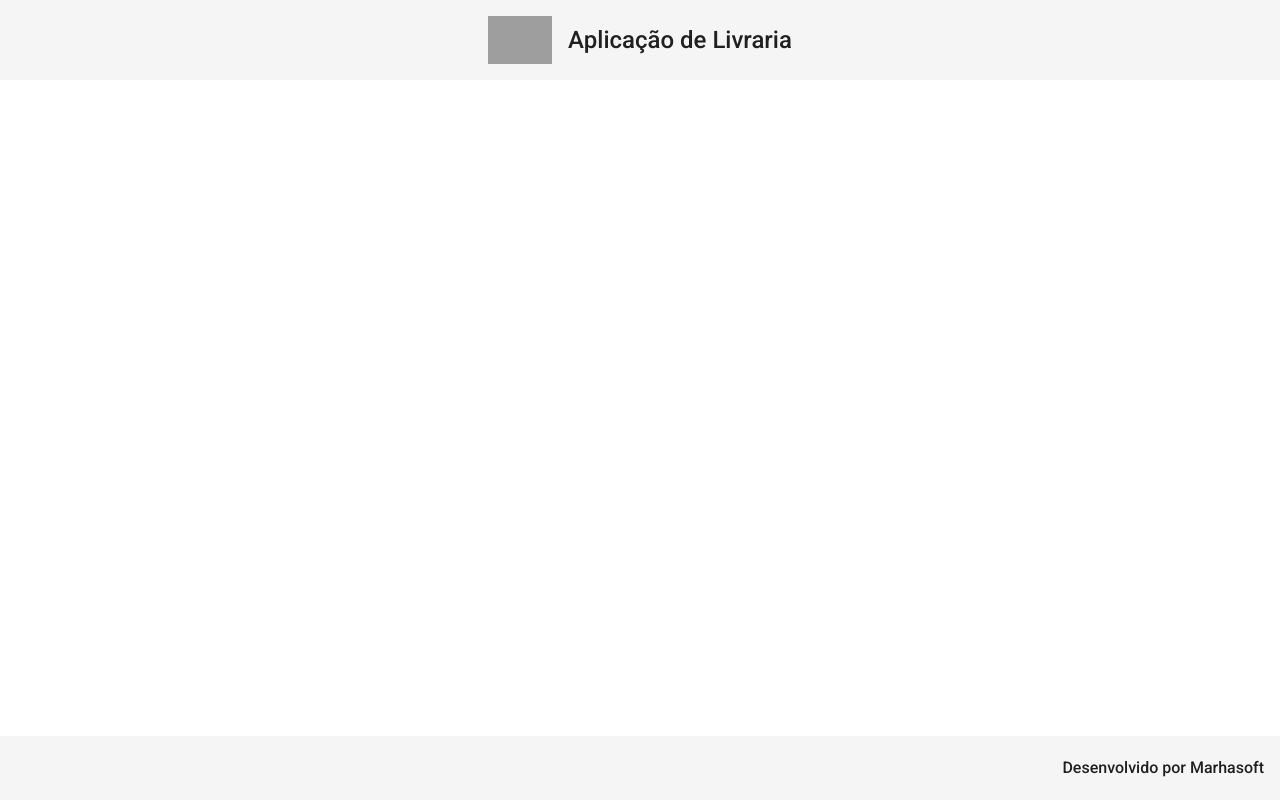
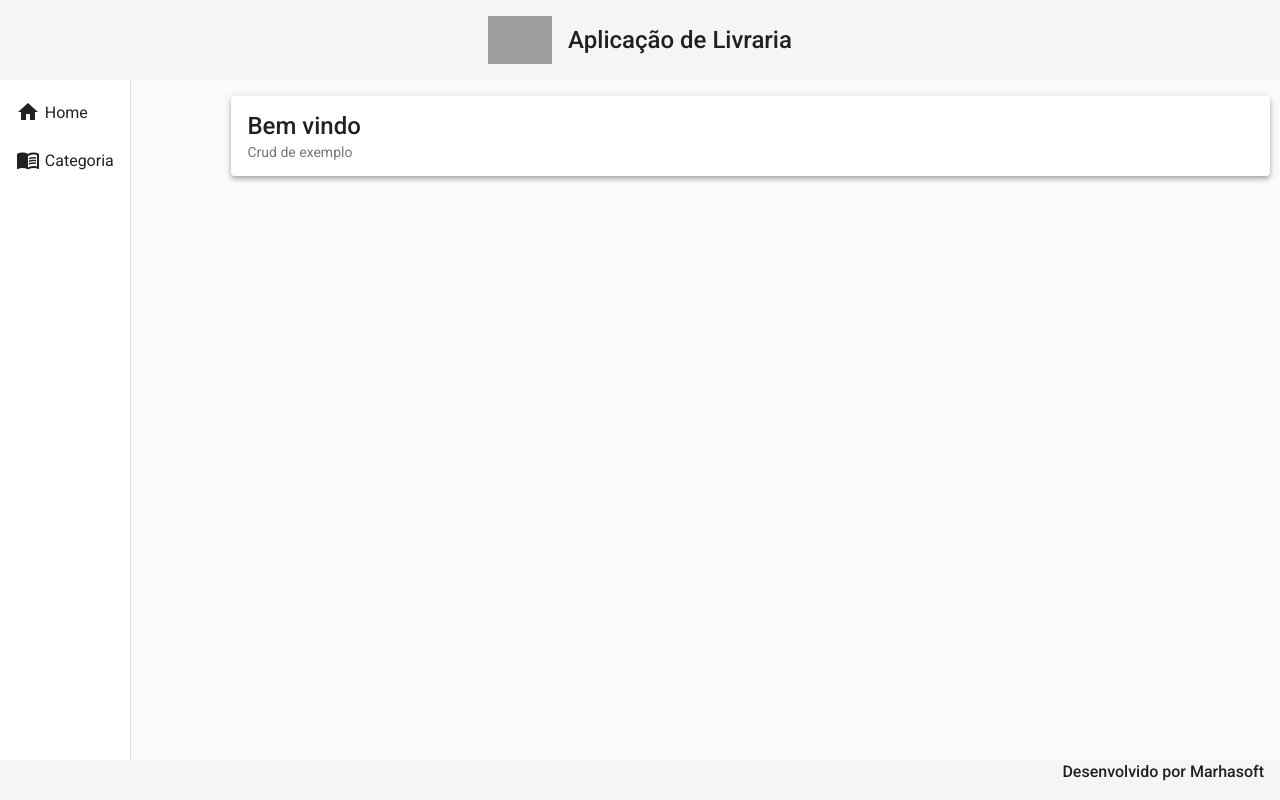
Before and after one commit to samuelfer/bookstore-front, an Angular app: page / in a window 1280 px wide. Built offline with nearby package versions, Linux system fonts and the light colour scheme; grey boxes are pictures that could not be loaded.

Commit message:
Adicione component de home com a rota do mesmo

```diff
--- a/src/app/app-routing.module.ts
+++ b/src/app/app-routing.module.ts
@@ -1,7 +1,13 @@
 import { NgModule } from '@angular/core';
 import { RouterModule, Routes } from '@angular/router';
+import { HomeComponent } from './view/home/home.component';
 
-const routes: Routes = [];
+const routes: Routes = [
+  {
+    path: '',
+    component: HomeComponent
+  }
+];
 
 @NgModule({
   imports: [RouterModule.forRoot(routes)],
--- a/src/app/app.component.html
+++ b/src/app/app.component.html
@@ -1,2 +1,3 @@
 <app-header></app-header>
+<app-nav></app-nav>
 <app-footer></app-footer>
--- a/src/app/component/template/footer/footer.component.css
+++ b/src/app/component/template/footer/footer.component.css
@@ -3,4 +3,5 @@
     bottom: 0;
     justify-content: flex-end;
     font-size: 1rem;
+    height: 7%;
 }
--- /dev/null
+++ b/src/app/component/template/nav/nav.component.css
@@ -0,0 +1,7 @@
+.container {
+    height: 85%;
+}
+
+i {
+    padding-right: .3rem;
+}
--- /dev/null
+++ b/src/app/component/template/nav/nav.component.html
@@ -0,0 +1,19 @@
+<mat-sidenav-container class="container">
+    <mat-sidenav mode="side" opened>
+        <mat-nav-list>
+            <a routerlink="" mat-list-item>
+                <i class="material-icons">home</i>
+                Home
+            </a>
+            <a mat-list-item>
+                <i class="material-icons">menu_book</i>
+                Categoria
+            </a>
+        </mat-nav-list>
+    </mat-sidenav>
+
+    <mat-sidenav-content>
+        <router-outlet></router-outlet>
+    </mat-sidenav-content>
+
+</mat-sidenav-container>
--- /dev/null
+++ b/src/app/component/template/nav/nav.component.ts
@@ -0,0 +1,15 @@
+import { Component, OnInit } from '@angular/core';
+
+@Component({
+  selector: 'app-nav',
+  templateUrl: './nav.component.html',
+  styleUrls: ['./nav.component.css']
+})
+export class NavComponent implements OnInit {
+
+  constructor() { }
+
+  ngOnInit(): void {
+  }
+
+}
--- /dev/null
+++ b/src/app/view/home/home.component.css
@@ -0,0 +1,16 @@
+.home {
+    width: 95%;
+    margin: 1rem auto;
+}
+
+@media(max-width: 450px) {
+    .home {
+        width: 68%;
+    }
+}
+
+@media(max-width: 770px) {
+    .home {
+        width: 90%;
+    }
+}
--- /dev/null
+++ b/src/app/view/home/home.component.html
@@ -0,0 +1,4 @@
+<mat-card class="home mat-elevation-z4">
+    <mat-card-title class="title">Bem vindo</mat-card-title>
+    <mat-card-subtitle class="subtitle">Crud de exemplo</mat-card-subtitle>
+</mat-card>
--- /dev/null
+++ b/src/app/view/home/home.component.ts
@@ -0,0 +1,15 @@
+import { Component, OnInit } from '@angular/core';
+
+@Component({
+  selector: 'app-home',
+  templateUrl: './home.component.html',
+  styleUrls: ['./home.component.css']
+})
+export class HomeComponent implements OnInit {
+
+  constructor() { }
+
+  ngOnInit(): void {
+  }
+
+}
```
Also changed, not shown: src/app/app.module.ts (+15 -2 lines).
